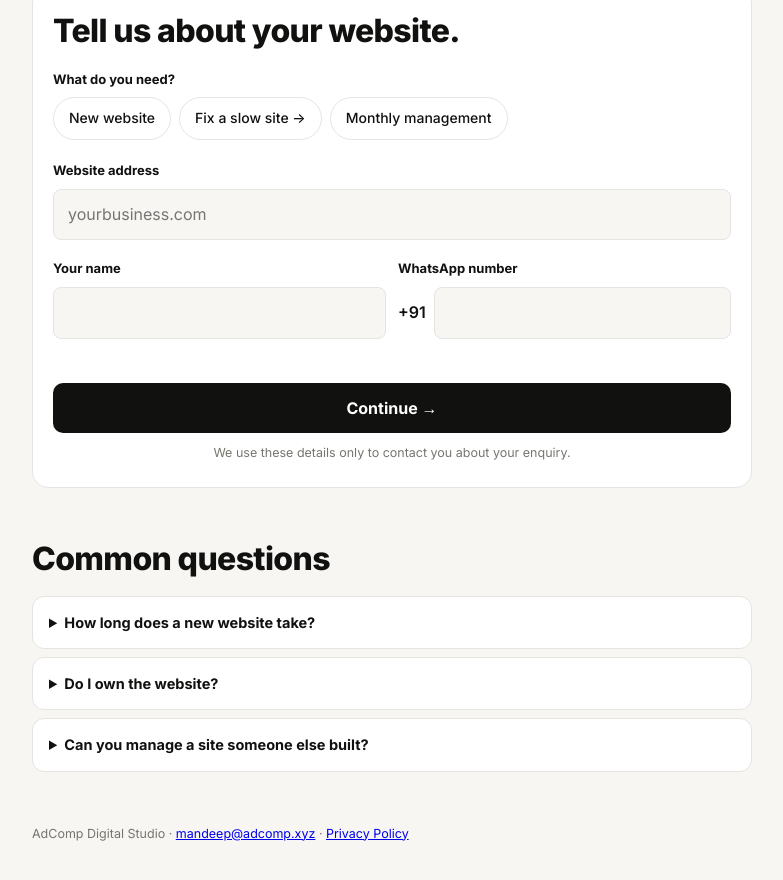
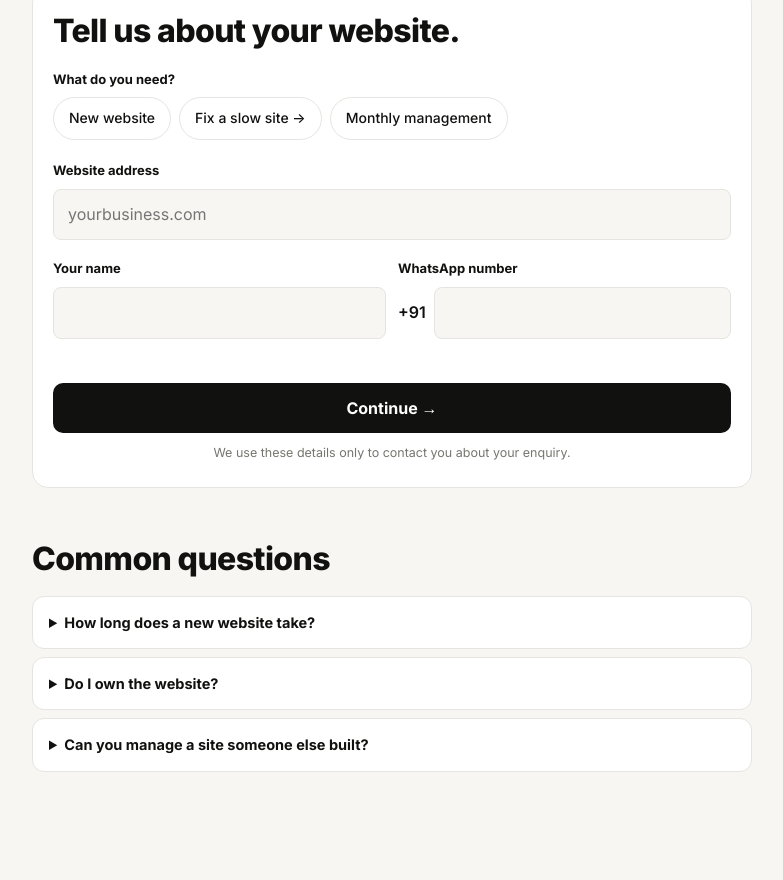
Before and after one commit to mandeep-stack/google-pages, a plain HTML site: page wordpress.html in a window 1280 px wide. Shown: the part 2362-3242 px from the top of the page, without its empty margins (248-1031 px from the left). Drawn offline with Linux system fonts and the light colour scheme.

Commit message:
wordpress: remove footer (#5)
Claude-Session: https://claude.ai/code/session_01Ga6FsWTgb42BMRe19J31Xh

Co-authored-by: Claude <noreply@anthropic.com>

```diff
--- a/wordpress.html
+++ b/wordpress.html
@@ -74,7 +74,6 @@ legend,label.f{display:block;font-size:13px;font-weight:700;margin-bottom:8px}
 .done{display:none;text-align:center}.done p{color:var(--ink2);margin-bottom:18px}
 details{background:var(--surface);border:1px solid var(--border);border-radius:var(--r);padding:14px 16px;margin-bottom:8px}
 summary{font-weight:700;font-size:14.5px;cursor:pointer}details p{font-size:14px;color:var(--ink2);margin-top:8px}
-footer{font-size:12.5px;color:var(--ink3);padding-top:44px}
 .bar{position:fixed;left:0;right:0;bottom:0;background:var(--ink);padding:12px 20px;transition:transform .25s;z-index:5}
 .bar.off{transform:translateY(100%)}
 .bar a{max-width:420px;margin:0 auto;background:#fff;color:var(--ink);padding:12px}
@@ -173,7 +172,6 @@ footer{font-size:12.5px;color:var(--ink3);padding-top:44px}
     <details><summary>Can you manage a site someone else built?</summary><p>Yes, after a review. We check the site first and flag anything that needs fixing before we take it on.</p></details>
   </section>
 
-  <footer>AdComp Digital Studio &middot; <a href="mailto:mandeep@adcomp.xyz">mandeep@adcomp.xyz</a> &middot; <a href="https://adcomp.xyz/privacy-policy/" target="_blank" rel="noopener">Privacy Policy</a></footer>
 </main>
 
 <div class="bar" id="bar"><a class="btn" href="#start">Tell us what you need &rarr;</a></div>
```
